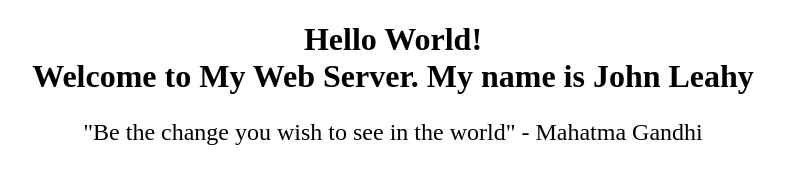
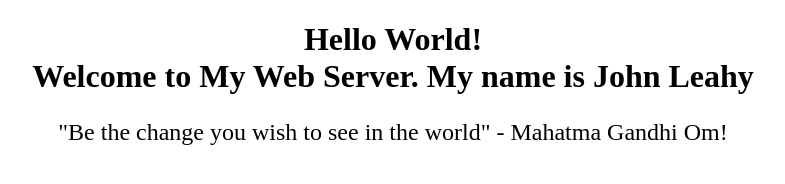
Before and after one commit to John88Bass/John88Bass, a plain HTML site: page CMST385/project1/Index.html in a window 1280 px wide. Shown: the whole page, without its empty margins (247-1032 px from the left). Drawn offline with Linux system fonts and the light colour scheme.

Commit message:
Update Index.html

```diff
--- a/CMST385/project1/Index.html
+++ b/CMST385/project1/Index.html
@@ -16,7 +16,7 @@
 
       Welcome to My Web Server. My name is John Leahy</h1>
 
-      <p style="text-align: center; font-size: 24px;">"Be the change you wish to see in the world" - Mahatma Gandhi</p>
+      <p style="text-align: center; font-size: 24px;">"Be the change you wish to see in the world" - Mahatma Gandhi Om!</p>
 
   </body>
 
```
